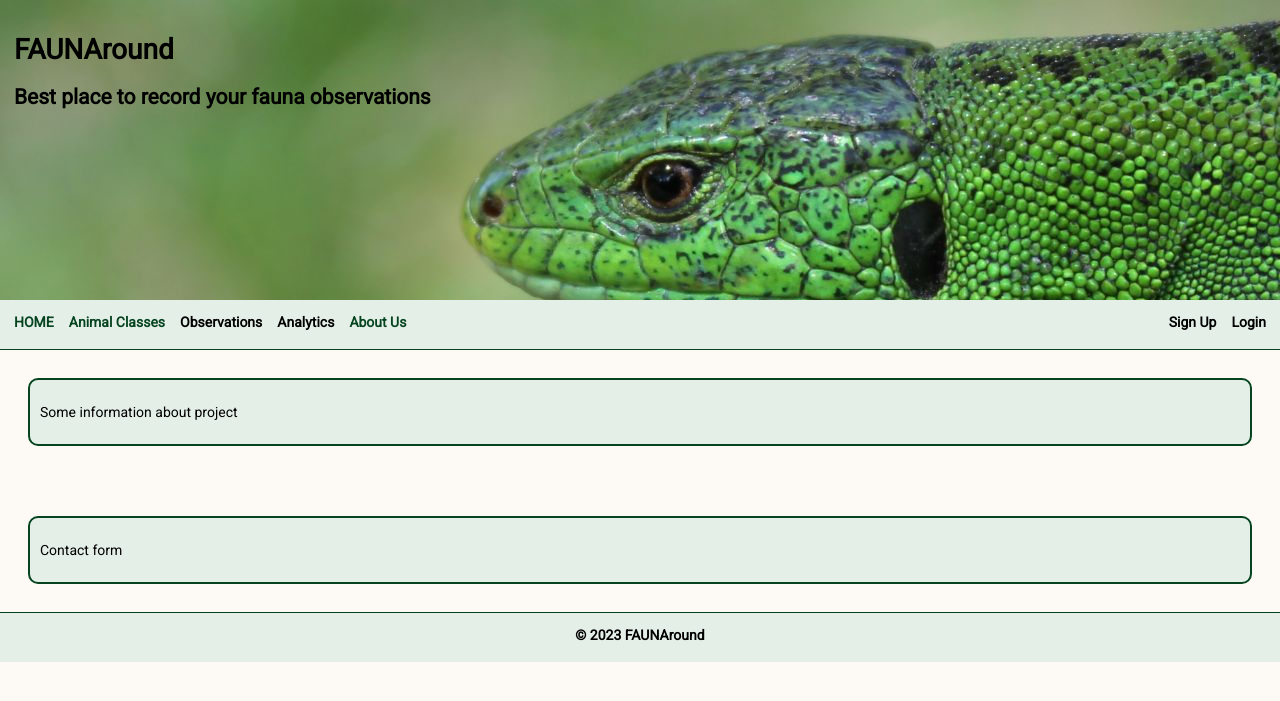
After one commit to reinikeda/fauna_observation, a Django app: page /about/ in a window 1280 px wide. The commit adds this page. Shown: the top 701 px of the page. Run offline with Django 4.2, Linux system fonts and the light colour scheme.

Commit message:
Created link to about project file Added more information to species details

```diff
--- a/faunaround/faunaweb/static/css/style.css
+++ b/faunaround/faunaweb/static/css/style.css
@@ -93,6 +93,20 @@ a:hover {
     width: 600px;
     height: auto;
 }
+.flex-species-box img {
+    max-width: 500px;
+    height: auto;
+    display: block;
+    margin: auto;
+}
+.flex-about-box {
+    border: 2px solid #064420;
+    background-color: #E4EFE7;
+    border-radius: 10px;
+    padding: 10px;
+    width: 100%;
+    height: auto;
+}
 .paginator {
     padding: 1rem;
     font-size: 16px;
--- a/faunaround/faunaweb/templates/base.html
+++ b/faunaround/faunaweb/templates/base.html
@@ -20,7 +20,7 @@
                 <li><a href="{% url 'all_classes' %}">Animal Classes</a></li>
                 <li>Observations</li>
                 <li>Analytics</li>
-                <li>About Us</li>
+                <li><a href="{% url 'about' %}">About Us</a></li>
                 <li class="user-menu">Sign Up</li>
                 <li>Login</li>
             </ul>
--- /dev/null
+++ b/faunaround/faunaweb/templates/faunaweb/about.html
@@ -0,0 +1,12 @@
+{% extends 'base.html' %}
+{% block title %}About {{ block.super }}{% endblock title %}
+{% block content %}
+<div class="flex-main">
+    <div class="flex-about-box">
+        <p>Some information about project</p>
+    </div>
+    <div class="flex-about-box">
+        <p>Contact form</p>
+    </div>
+</div>
+{% endblock content %}
--- a/faunaround/faunaweb/templates/faunaweb/species_detail.html
+++ b/faunaround/faunaweb/templates/faunaweb/species_detail.html
@@ -4,8 +4,9 @@
 {% block content %}
 <div class="flex-main">
     <div class="flex-species-box">
-        <h2>{{ object.species_scientific }}</h2>
-        <h3>{{ object.species_national }}</h3>
+        <h2>{{ object.species_scientific }} - {{ object.species_national }}</h2>
+        <h3>{{ object.family_scientific }} - {{ object.family_national }}</h3>
+        <h3>{{ object.order_scientific }} - {{ object.order_national }}</h3>
     </div>
     <div class="flex-species-box">
         <p>No species info yet</p>
--- a/faunaround/faunaweb/urls.py
+++ b/faunaround/faunaweb/urls.py
@@ -6,4 +6,5 @@ urlpatterns = [
      path('animal_classes/', views.AnimalClassListView.as_view(), name='all_classes'),
      path('animal_classes/<str:class_type>/', views.SpeciesListView.as_view(), name='species_list'),
      path('<str:model_name>/<int:pk>/', views.SpeciesDetailView.as_view(), name='species_detail'),
+     path('about/', views.about, name='about'),
 ]
--- a/faunaround/faunaweb/views.py
+++ b/faunaround/faunaweb/views.py
@@ -8,6 +8,10 @@ from . import models
 
 def index(request):
     return render(request, 'faunaweb/index.html')
+
+def about(request):
+    return render(request, 'faunaweb/about.html')
+
 
 class AnimalClassListView(generic.ListView):
     model = models.AnimalClass
```
